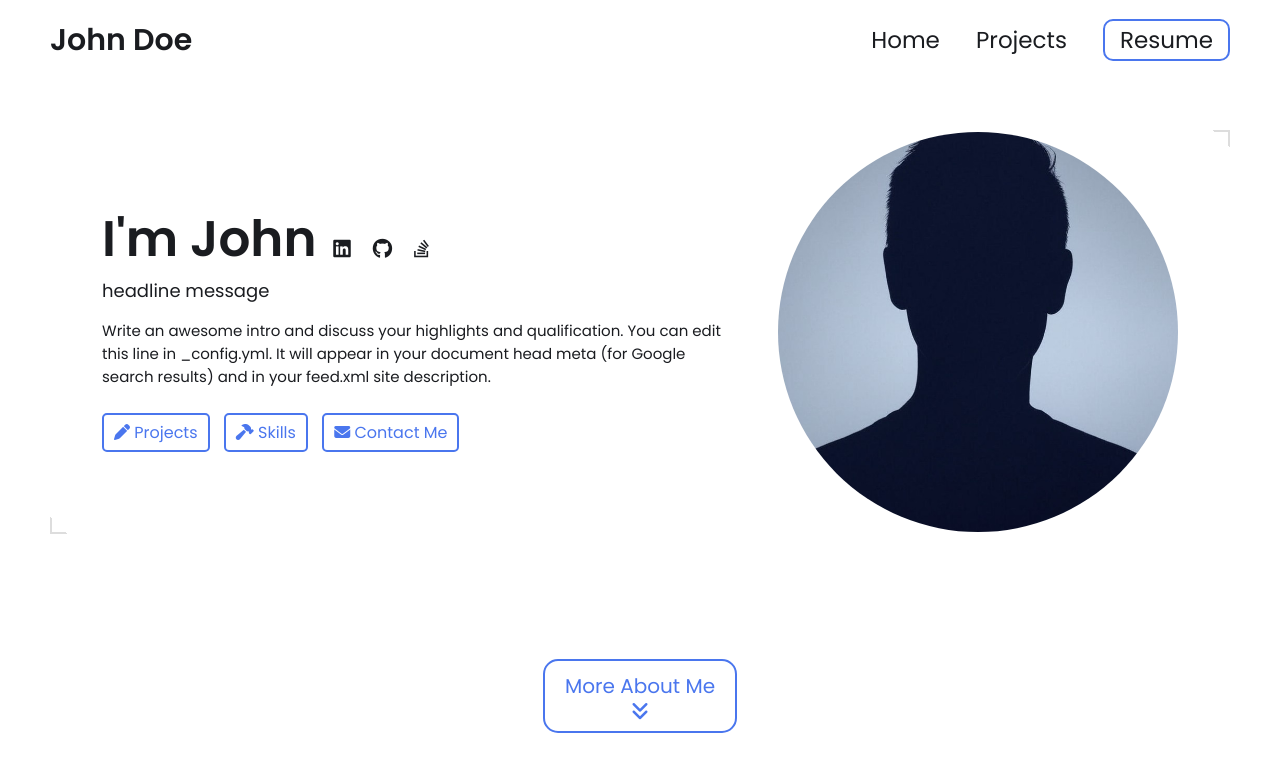
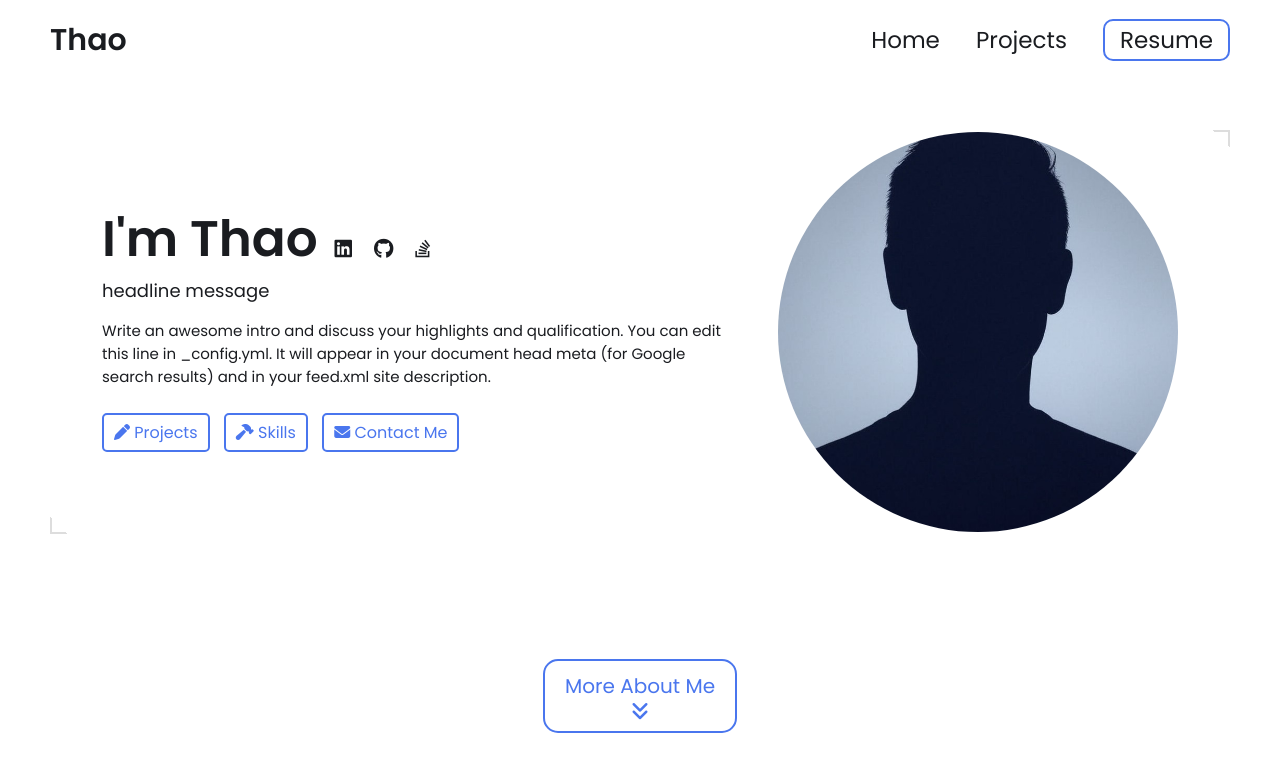
Before and after one commit to thaoton1910/thaoton1910.github.io, a Jekyll site: the page built from index.html, in a window 1280 px wide and 900 px high. Shown: the top 772 px of the window. Built offline with Jekyll 4.4.1, drawn with Linux system fonts in a browser that asks for light colours.

Commit message:
Update _config.yml

```diff
--- a/_config.yml
+++ b/_config.yml
@@ -7,12 +7,12 @@
 
 # Main Page Setup
 
-title: John Doe's Portfolio # This is what shows up in the tab of the browser
+title: Ton Nu Thanh Thao's Portfolio # This is what shows up in the tab of the browser
 
 
 
 # Hero Section
-name: John Doe
+name: Thao
 headline: headline message
 description: >- # dont remove this line. this will ignore all new lines until the next section
   Write an awesome intro and discuss your highlights and qualification. You can edit this
```
